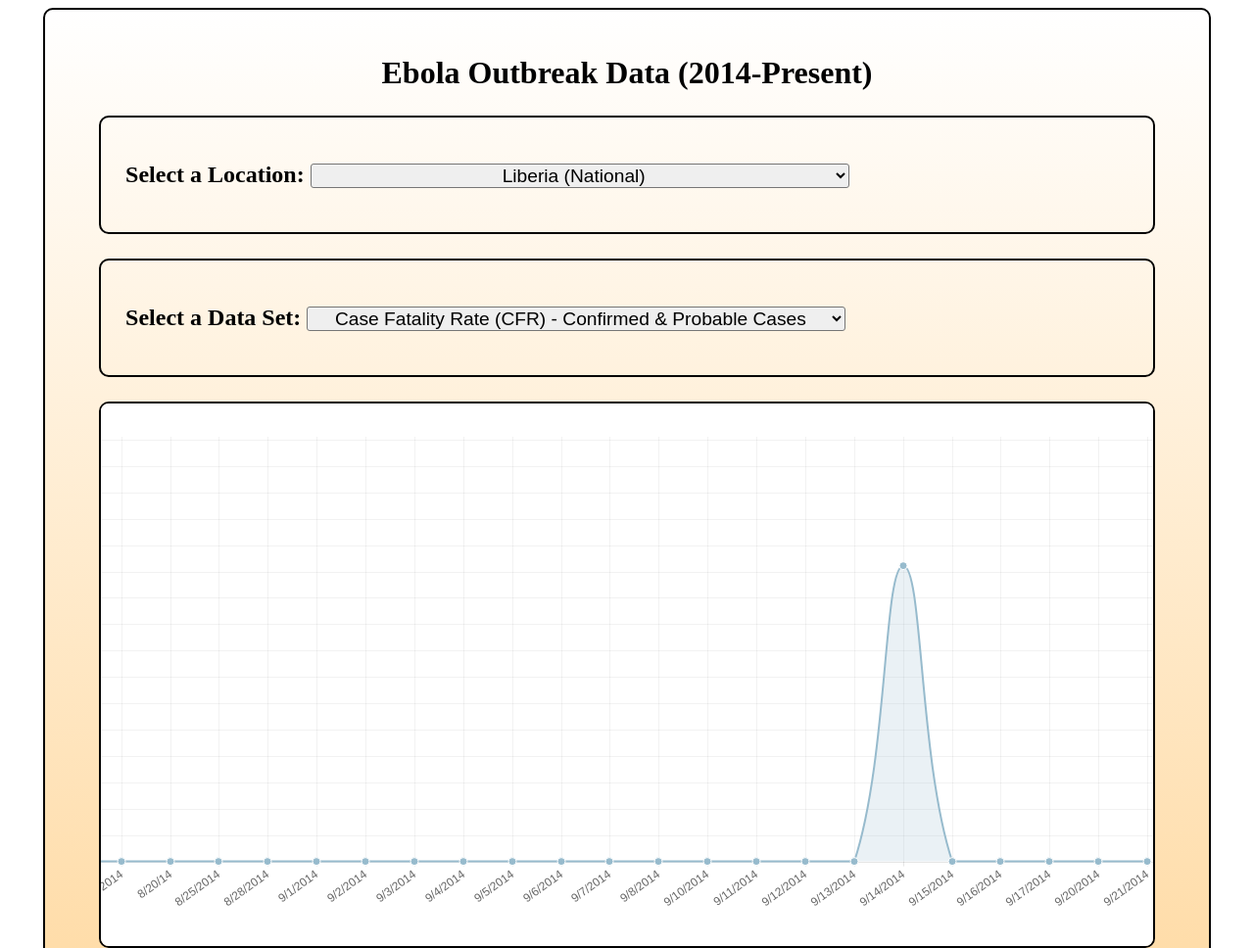
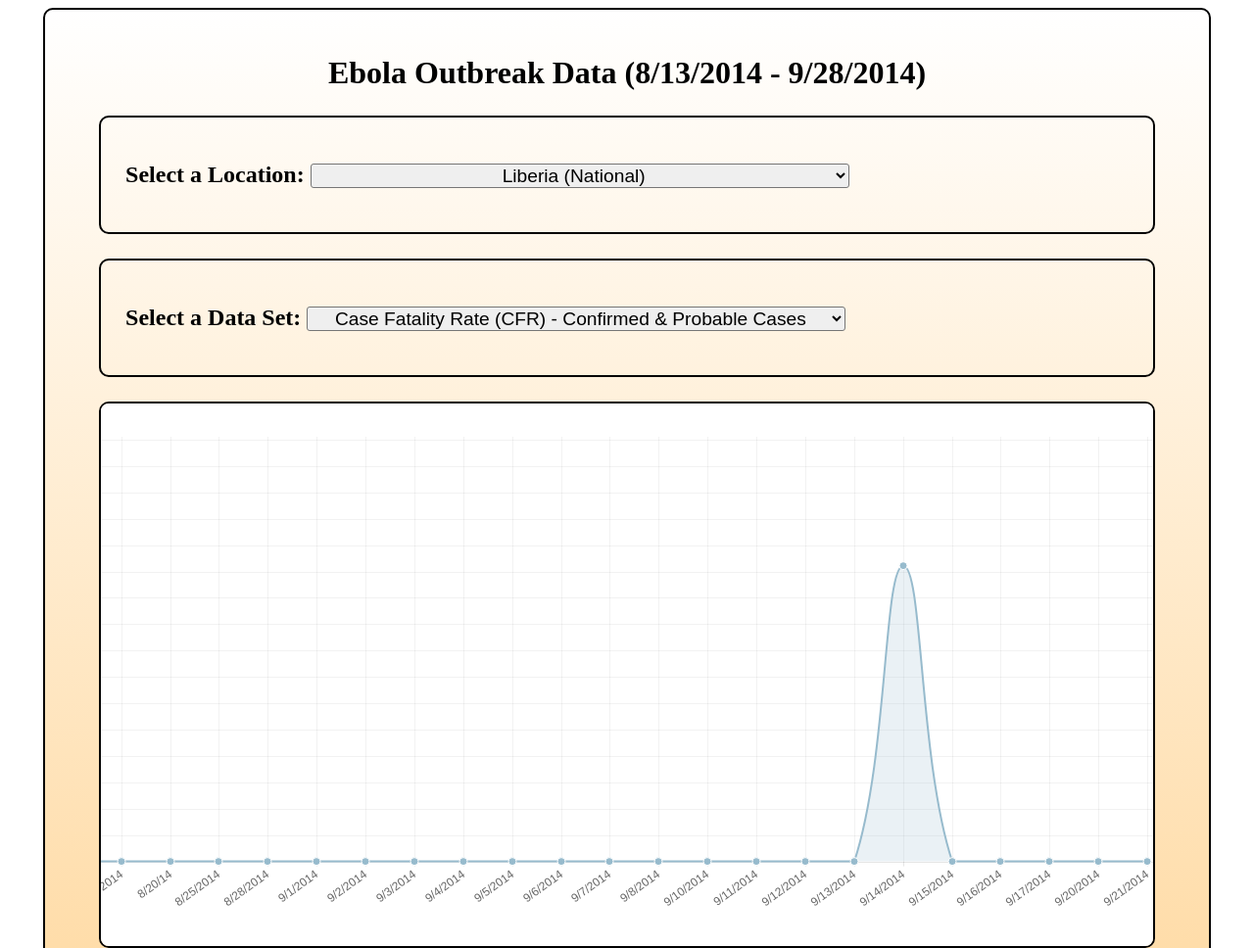
Before and after one commit to Mackenzie-High/Ebola-Data-Viewer, a plain HTML site: page index.html in a window 1280 px wide. Shown: the top 968 px of the page at 98% size. Drawn offline with nearby package versions, Linux system fonts and the light colour scheme.

Commit message:
probably final commit

```diff
--- a/index.html
+++ b/index.html
@@ -13,7 +13,7 @@
 
 		<div id="inner-body">
 
-			<h1 id="header">Ebola Outbreak Data (2014-Present) </h1>
+			<h1 id="header">Ebola Outbreak Data (8/13/2014 - 9/28/2014)</h1>
 
 			<div id="location-selector-section">
 				<h2>Select a Location:
```
